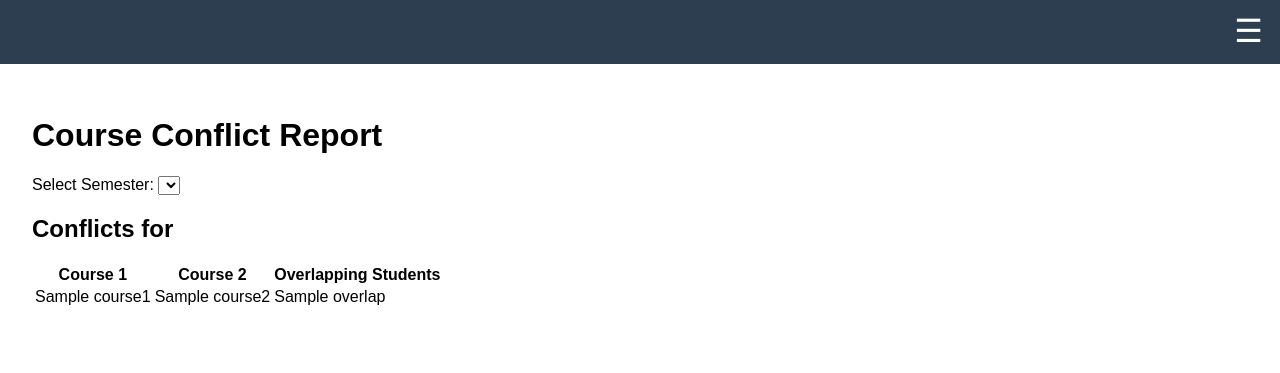
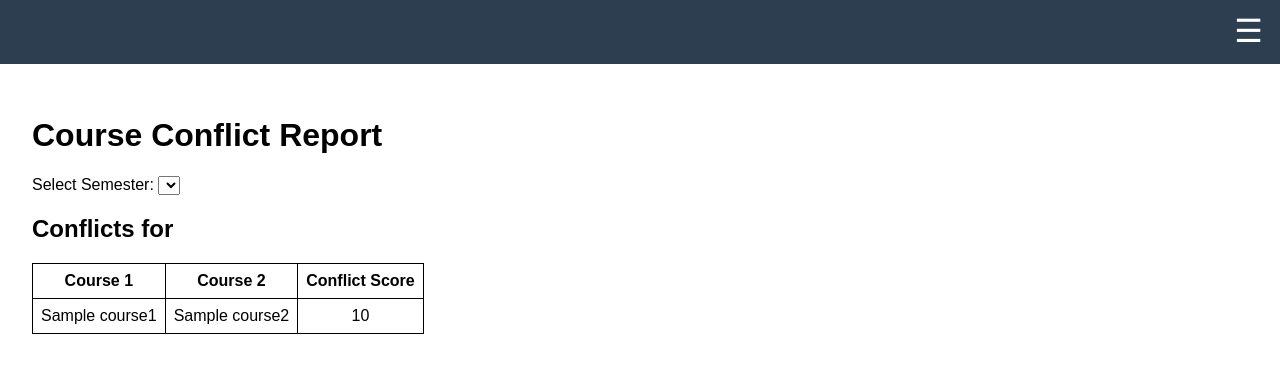
Before and after one commit to clodon2/Hackathon-CCSCMW-2025, a Django app: template CollegeManager/conflictreport/templates/conflictreport/home.html in a window 1280 px wide. Shown: the top 373 px of the page. Run offline with Django 5.2, Linux system fonts and the light colour scheme; tables that the repository leaves empty hold one stand-in row (values such as "Sample post"); the template is opened without the code that fills it: values that come from a table or form of the project are taken from there, most other values are stand-ins (such as "Sample title", 1, 10 or a date in 2020); lists and menus that the app fills with data are empty.

Commit message:
holy guacamole i finished the score calculation
very basic right now, still need to add the explanation part somehow

```diff
--- a/CollegeManager/conflictreport/templates/conflictreport/home.html
+++ b/CollegeManager/conflictreport/templates/conflictreport/home.html
@@ -27,7 +27,7 @@
                         <tr>
                         <th scope="col">Course 1</th>
                         <th scope="col">Course 2</th>
-                        <th scope="col">Overlapping Students</th>
+                        <th scope="col">Conflict Score</th>
                         </tr>
                     </thead>
                     <tbody>
@@ -35,7 +35,7 @@
                         <tr>
                         <td>{{ conflict.course1.title }}</td>
                         <td>{{ conflict.course2.title }}</td>
-                        <td>{{ conflict.overlap }}</td>
+                        <td>{{ conflict.conflict_score }}</td>
                         </tr>
                     {% endfor %}
                     </tbody>
--- a/CollegeManager/static/css/style.css
+++ b/CollegeManager/static/css/style.css
@@ -110,3 +110,20 @@
     font-style: italic;
     margin-top: 2rem;
 }
+
+table, th, td {
+  border: 1px solid black;
+  border-collapse: collapse;
+}
+
+th, td {
+  padding: 8px; /* Adds 8px of padding inside each header and data cell */
+}
+
+th {
+    text-align: center;
+}
+
+tr {
+    text-align: center;
+}
```
Also changed, not shown: CollegeManager/conflictreport/views.py (+42 -10 lines).
